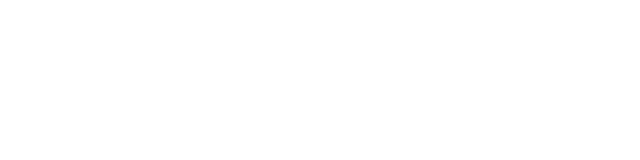
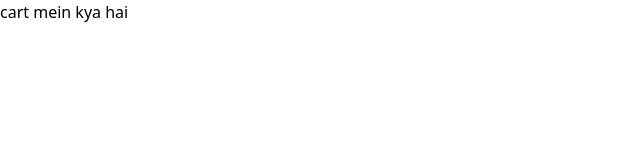
Before and after one commit to VaibhavRawat-325/E-CommerceWebsite, a React (Vite) app: page /cart in a window 1280 px wide. Before the commit this address had no page. Shown: the top 160 px of the page, without its empty margins (0-640 px from the left). Built offline with nearby package versions, Linux system fonts and the light colour scheme.

Commit message:
created Cart component and updated Home.jsx and App.jsx

```diff
--- a/src/App.jsx
+++ b/src/App.jsx
@@ -5,6 +5,7 @@
 import Product from "./components/Product";
 import Products from "./components/Products";
 import Contact from "./components/Contact";
+import Cart from "./components/Cart";
 
 function App() {
   return (
@@ -14,6 +15,7 @@
       <Route path="/products" element={<Products />} />
       <Route path="/product/:id" element={<Product />} />
       <Route path="/contact" element={<Contact />} />
+      <Route path="/cart" element={<Cart />} />
     </Routes>
   );
 }
--- /dev/null
+++ b/src/components/Cart.jsx
@@ -0,0 +1,7 @@
+import React from "react";
+
+const Cart = () => {
+  return <div>cart mein kya hai</div>;
+};
+
+export default Cart;
--- a/src/components/Home.jsx
+++ b/src/components/Home.jsx
@@ -1,5 +1,7 @@
 import React from "react";
 
-export default function Home() {
-  return <div>home</div>;
-}
+const Home = () => {
+  return <div>Home</div>;
+};
+
+export default Home;
```
